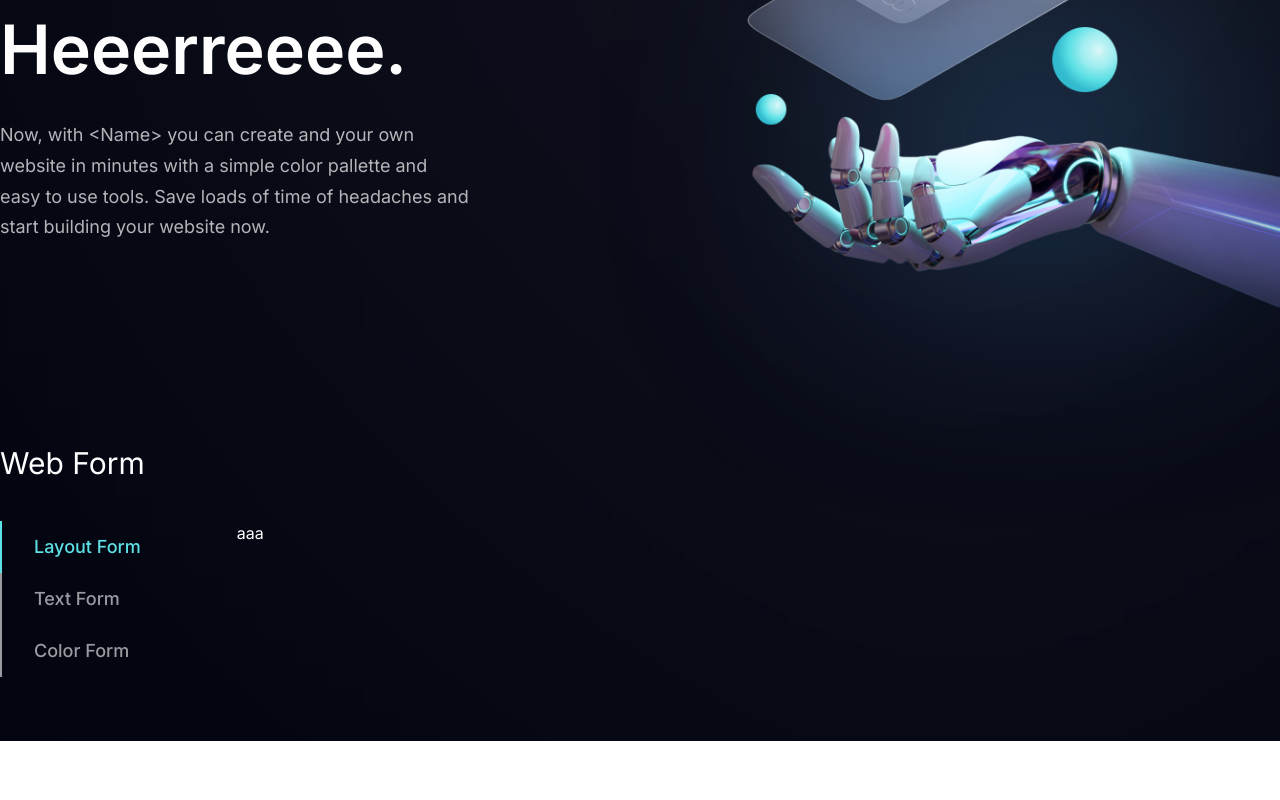
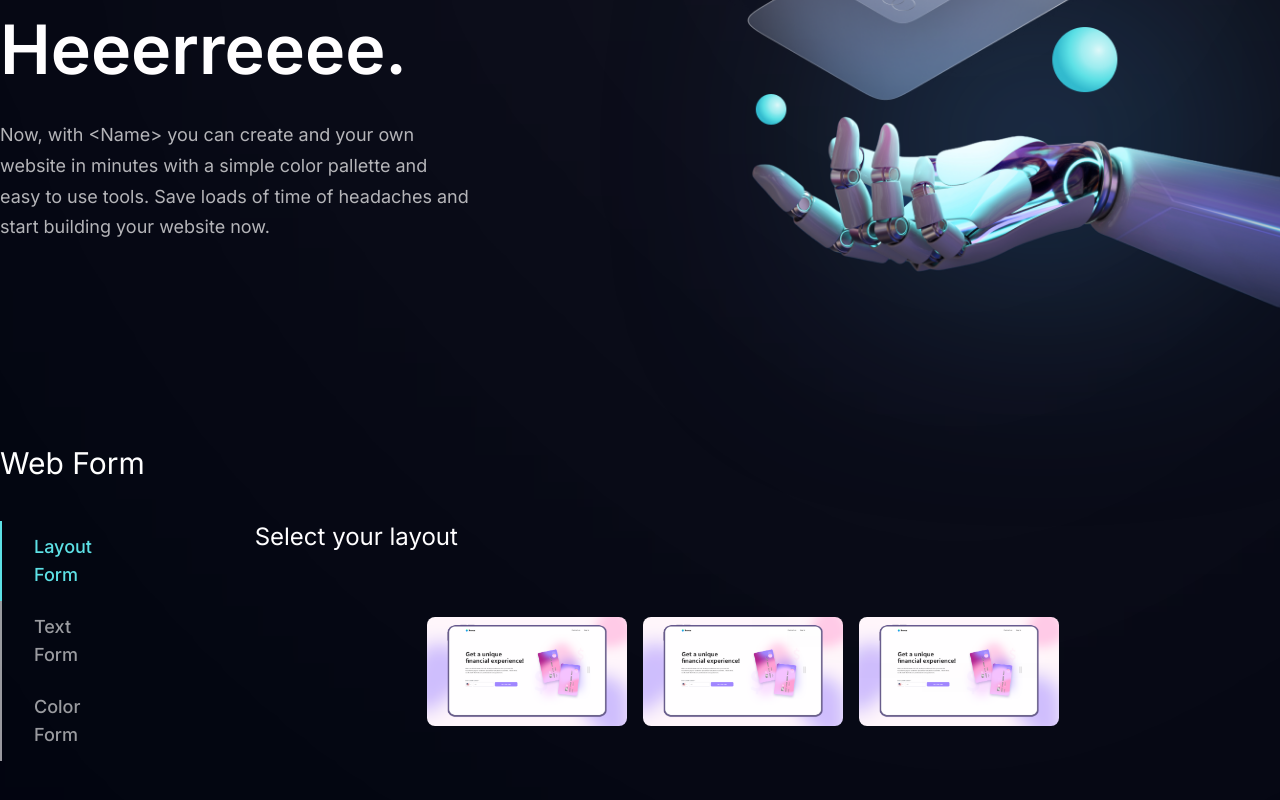
Before and after one commit to ivan-barrios/web-creation-project, a Next.js app: page / in a window 1280 px wide. Shown: the part 476-1276 px from the top of the page. Before the commit the page ends 1217 px from the top, so only its background shows below. Built offline with nearby package versions, Linux system fonts and the light colour scheme.

Commit message:
Layout Form

```diff
--- a/app/components/ColorForm.tsx
+++ b/app/components/ColorForm.tsx
@@ -1,5 +1,46 @@
+import { motion } from "framer-motion";
+
 const ColorForm = () => {
-  return <div>sad</div>;
+  return (
+    <motion.div
+      initial={{ opacity: 0 }}
+      animate={{ opacity: 1 }}
+      transition={{ delay: 0.1 }}
+      className="w-full"
+    >
+      {/*
+  <h3 className="flex gap-1 font-medium text-xl">
+    Title <span className="text-textGreen tracking-wide">ComanyName</span>
+  </h3>
+  <p className="text-sm mt-1 font-medium text-textDark">
+    Jan 2023 - Present
+  </p>
+  <ul className="mt-6 flex flex-col gap-3">
+    <li className="text-base flex gap-2 text-textDark">
+      <span className="text-activeText mt-1">
+        <TiArrowForward />
+      </span>
+      Lorem ipsum dolor sit amet consectetur adipisicing elit. Provident,
+      voluptatem.
+    </li>
+    <li className="text-base flex gap-2 text-textDark">
+      <span className="text-activeText mt-1">
+        <TiArrowForward />
+      </span>
+      Lorem ipsum dolor sit amet consectetur adipisicing elit. Provident,
+      voluptatem.
+    </li>
+    <li className="text-base flex gap-2 text-textDark">
+      <span className="text-activeText mt-1">
+        <TiArrowForward />
+      </span>
+      Lorem ipsum dolor sit amet consectetur adipisicing elit. Provident,
+      voluptatem.
+    </li>
+  </ul>
+*/}
+    </motion.div>
+  );
 };
 
 export default ColorForm;
--- a/app/components/Form.tsx
+++ b/app/components/Form.tsx
@@ -8,6 +8,7 @@ const Form = () => {
   const [layoutForm, setLayoutForm] = useState(true);
   const [textForm, setTextForm] = useState(false);
   const [colorForm, setColorForm] = useState(false);
+  const [selectedLayout, setSelectedLayout] = useState("None");
 
   const handleLayoutForm = () => {
     setLayoutForm(true);
@@ -26,7 +27,7 @@ const Form = () => {
   };
 
   return (
-    <section
+    <form
       id="create"
       className="py-6 sm:py-16 xl:px-0 sm:px-16 px-6 text-white"
     >
@@ -64,11 +65,16 @@ const Form = () => {
             Color Form
           </li>
         </ul>
-        {layoutForm && <LayoutForm />}
+        {layoutForm && (
+          <LayoutForm
+            selectedLayout={selectedLayout}
+            setSelectedLayout={setSelectedLayout}
+          />
+        )}
         {textForm && <TextForm />}
         {colorForm && <ColorForm />}
       </div>
-    </section>
+    </form>
   );
 };
 export default Form;
--- a/app/components/LayoutForm.tsx
+++ b/app/components/LayoutForm.tsx
@@ -1,22 +1,53 @@
+"use client";
 import layout1 from "/public/layout1.png";
+import Image from "next/image";
+import { motion } from "framer-motion";
+import { TiArrowForward } from "react-icons/ti";
 
 const layouts = [
   {
     id: 1,
     imgSrc: layout1,
+    path: "/layout1",
   },
   {
     id: 2,
     imgSrc: layout1,
+    path: "/layout2",
   },
   {
     id: 3,
     imgSrc: layout1,
+    path: "/layout3",
   },
 ];
 
-const LayoutForm = () => {
-  return <div>aaa</div>;
+const LayoutForm = ({ selectedLayout, setSelectedLayout }) => {
+  return (
+    <motion.div
+      initial={{ opacity: 0 }}
+      animate={{ opacity: 1 }}
+      transition={{ delay: 0.1 }}
+      className="w-full px-12"
+    >
+      <h2 className="text-2xl mb-8 md:mb-16">Select your layout</h2>
+      <div className="flex flex-wrap gap-4 justify-center items-center">
+        {layouts.map((layout) => (
+          <Image
+            src={layout.imgSrc}
+            key={layout.id}
+            alt="Layout"
+            width={200}
+            height={200}
+            onClick={() => setSelectedLayout(layout.path)}
+            className={`cursor-pointer rounded-lg ${
+              selectedLayout == layout.path ? "ring-4 ring-activeText" : ""
+            }`}
+          />
+        ))}
+      </div>
+    </motion.div>
+  );
 };
 
 export default LayoutForm;
--- a/app/components/TextForm.tsx
+++ b/app/components/TextForm.tsx
@@ -1,5 +1,46 @@
+import { motion } from "framer-motion";
+
 const TextForm = () => {
-  return <div>sad</div>;
+  return (
+    <motion.div
+      initial={{ opacity: 0 }}
+      animate={{ opacity: 1 }}
+      transition={{ delay: 0.1 }}
+      className="w-full"
+    >
+      {/*
+  <h3 className="flex gap-1 font-medium text-xl">
+    Title <span className="text-textGreen tracking-wide">ComanyName</span>
+  </h3>
+  <p className="text-sm mt-1 font-medium text-textDark">
+    Jan 2023 - Present
+  </p>
+  <ul className="mt-6 flex flex-col gap-3">
+    <li className="text-base flex gap-2 text-textDark">
+      <span className="text-activeText mt-1">
+        <TiArrowForward />
+      </span>
+      Lorem ipsum dolor sit amet consectetur adipisicing elit. Provident,
+      voluptatem.
+    </li>
+    <li className="text-base flex gap-2 text-textDark">
+      <span className="text-activeText mt-1">
+        <TiArrowForward />
+      </span>
+      Lorem ipsum dolor sit amet consectetur adipisicing elit. Provident,
+      voluptatem.
+    </li>
+    <li className="text-base flex gap-2 text-textDark">
+      <span className="text-activeText mt-1">
+        <TiArrowForward />
+      </span>
+      Lorem ipsum dolor sit amet consectetur adipisicing elit. Provident,
+      voluptatem.
+    </li>
+  </ul>
+*/}
+    </motion.div>
+  );
 };
 
 export default TextForm;
--- a/package.json
+++ b/package.json
@@ -15,6 +15,7 @@
     "autoprefixer": "10.4.14",
     "eslint": "8.41.0",
     "eslint-config-next": "13.4.3",
+    "framer-motion": "^10.12.16",
     "next": "13.4.3",
     "postcss": "8.4.23",
     "react": "18.2.0",
```
Also changed, not shown: 1 other file (tests, documents, lock files or other folders).
